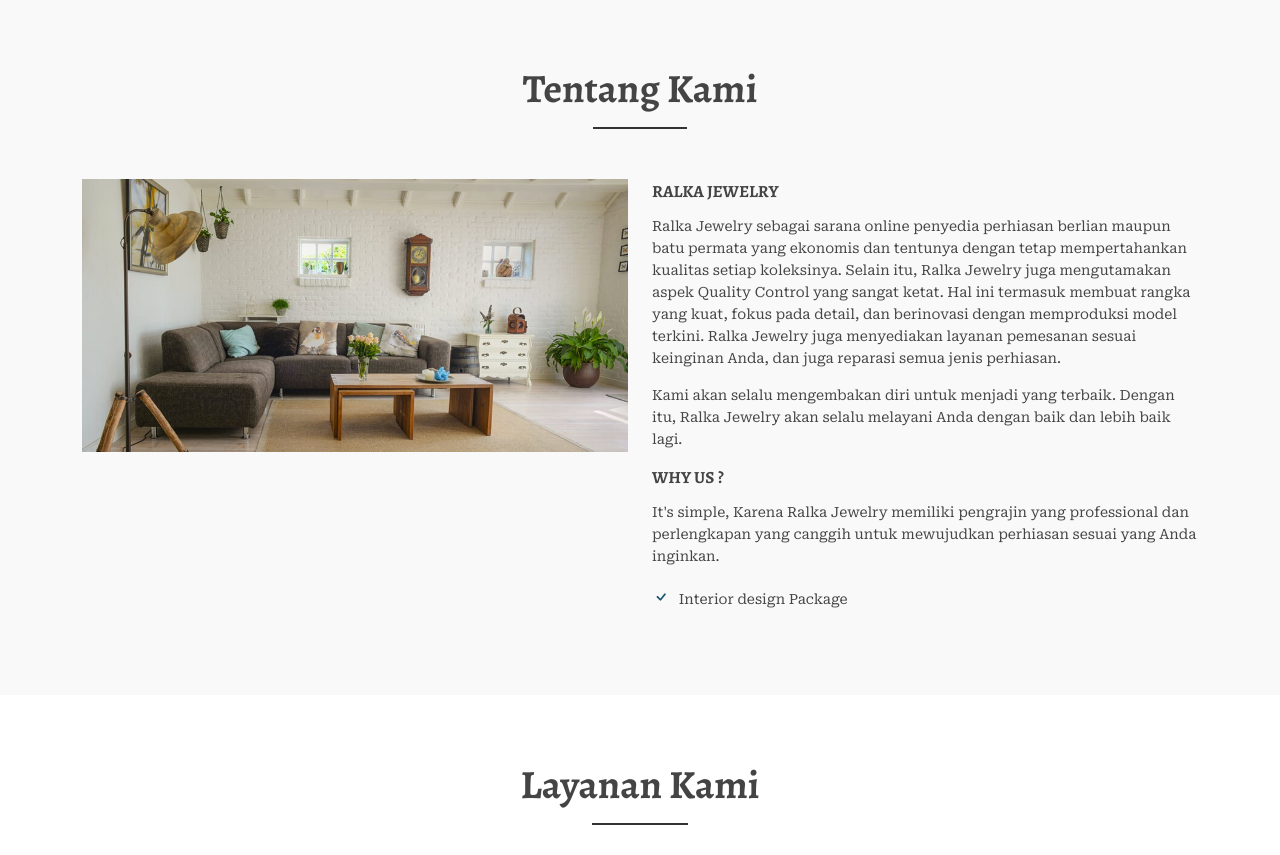
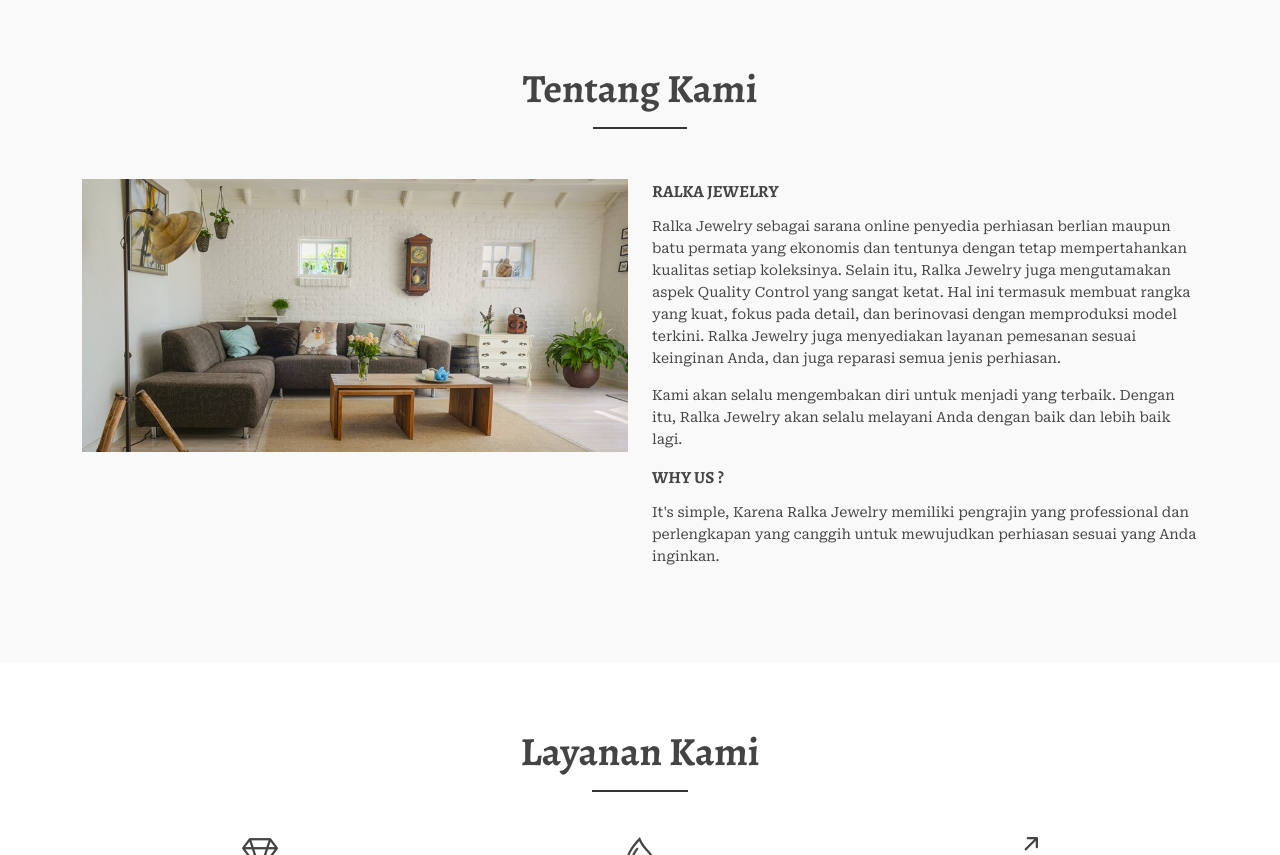
Before and after one commit to ziyadb911/ralkajewelry, a Laravel app: page / in a window 1280 px wide. Shown: the part 801-1656 px from the top of the page. Run offline with Laravel 8, Linux system fonts and the light colour scheme; data comes from the database, SQL or seed files in the repository; data that the repository does not hold is empty.

Commit message:
hapus cawang

```diff
--- a/resources/views/home.blade.php
+++ b/resources/views/home.blade.php
@@ -174,11 +174,6 @@
                                 <p>
                                     It's simple, Karena Ralka Jewelry memiliki pengrajin yang professional dan perlengkapan yang canggih untuk mewujudkan perhiasan sesuai yang Anda inginkan.
                                 </p>
-                                <ul>
-                                    <li>
-                                        <i class="bi bi-check"></i> Interior design Package
-                                    </li>
-                                </ul>
                             </div>
                         </div>
                     </div>
```
Also changed, not shown: other parts of resources/views/home.blade.php (+2 -2 lines).
